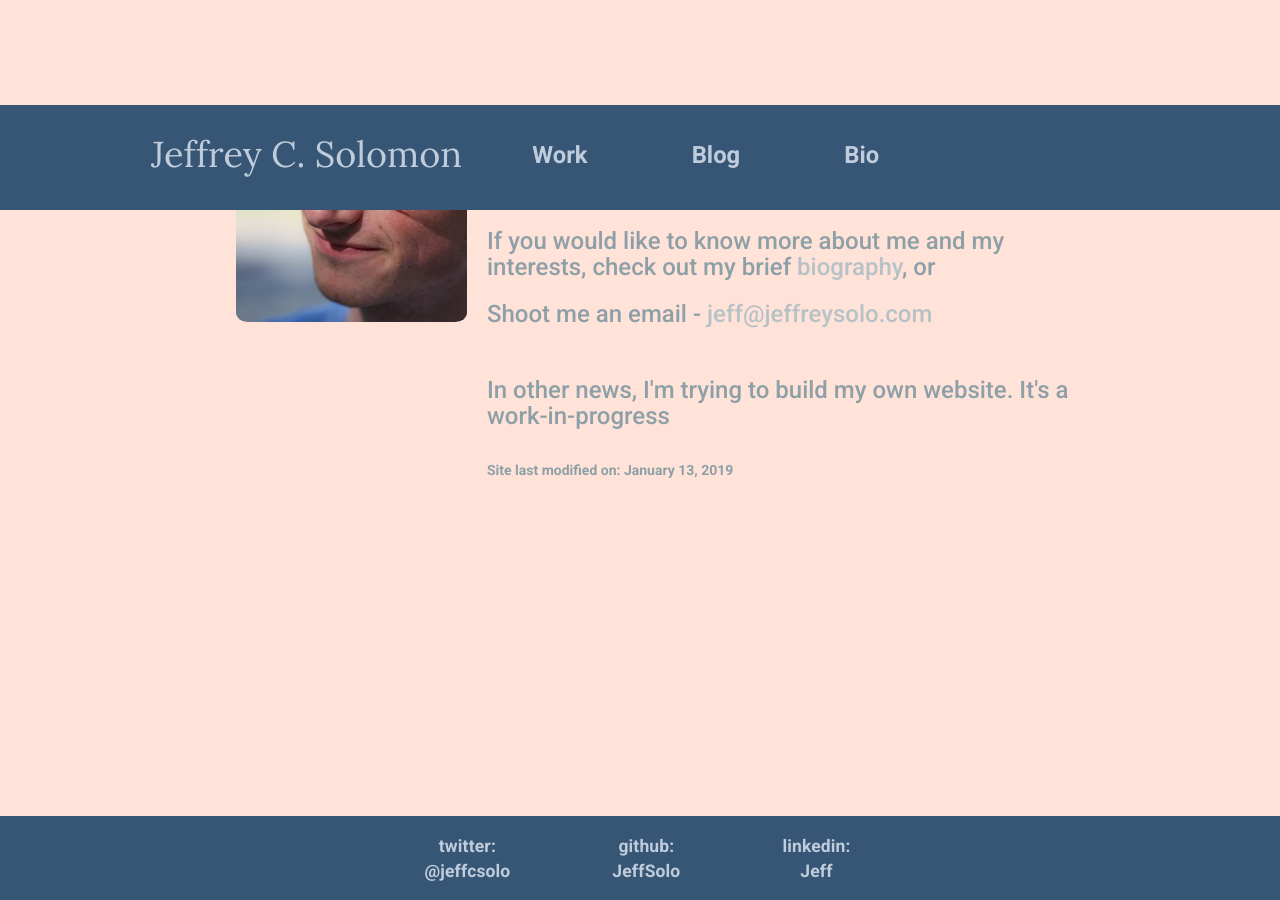
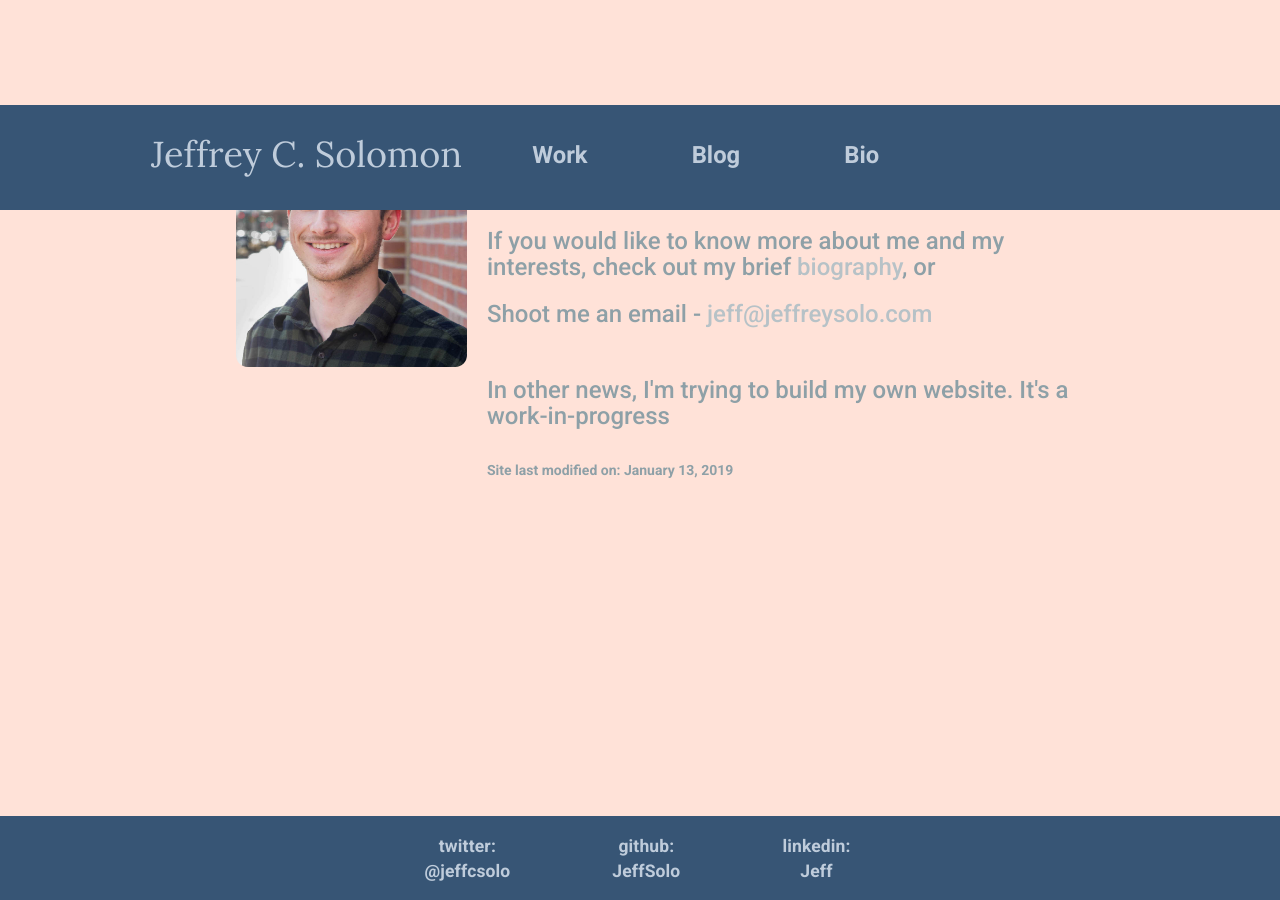
Before and after one commit to JeffSolo/jeffsolo.github.com, a Jekyll site: the page built from index.html, in a window 1280 px wide. Built offline with Jekyll 4.4.1, drawn with Linux system fonts in a browser that asks for light colours; nearby versions of some CDN libraries; the list of posts is cut into pages by our own code.

Commit message:
updated pictures

```diff
--- a/index.html
+++ b/index.html
@@ -13,7 +13,7 @@ shorttitle: Home
 		<h2 style="text-align:center; color:red; "><b>Site is under development</b></h2>
 	</div>-->
 	<div class="unit one-third center-on-mobiles">
-		<img class="mainpic" src="img/main.jpg">
+		<img class="mainpic" src="assets/img/headshot.jpg">
 	</div>
 	<div class="unit two-thirds">
 		<h3>I'm Jeff Solomon.
```
Also changed, not shown: assets/img/bio.jpg (added), assets/img/headshot.jpg (added), img/main.jpg (deleted), img/other1.jpg (deleted), img/other1x.jpg (deleted), 8 other files.
